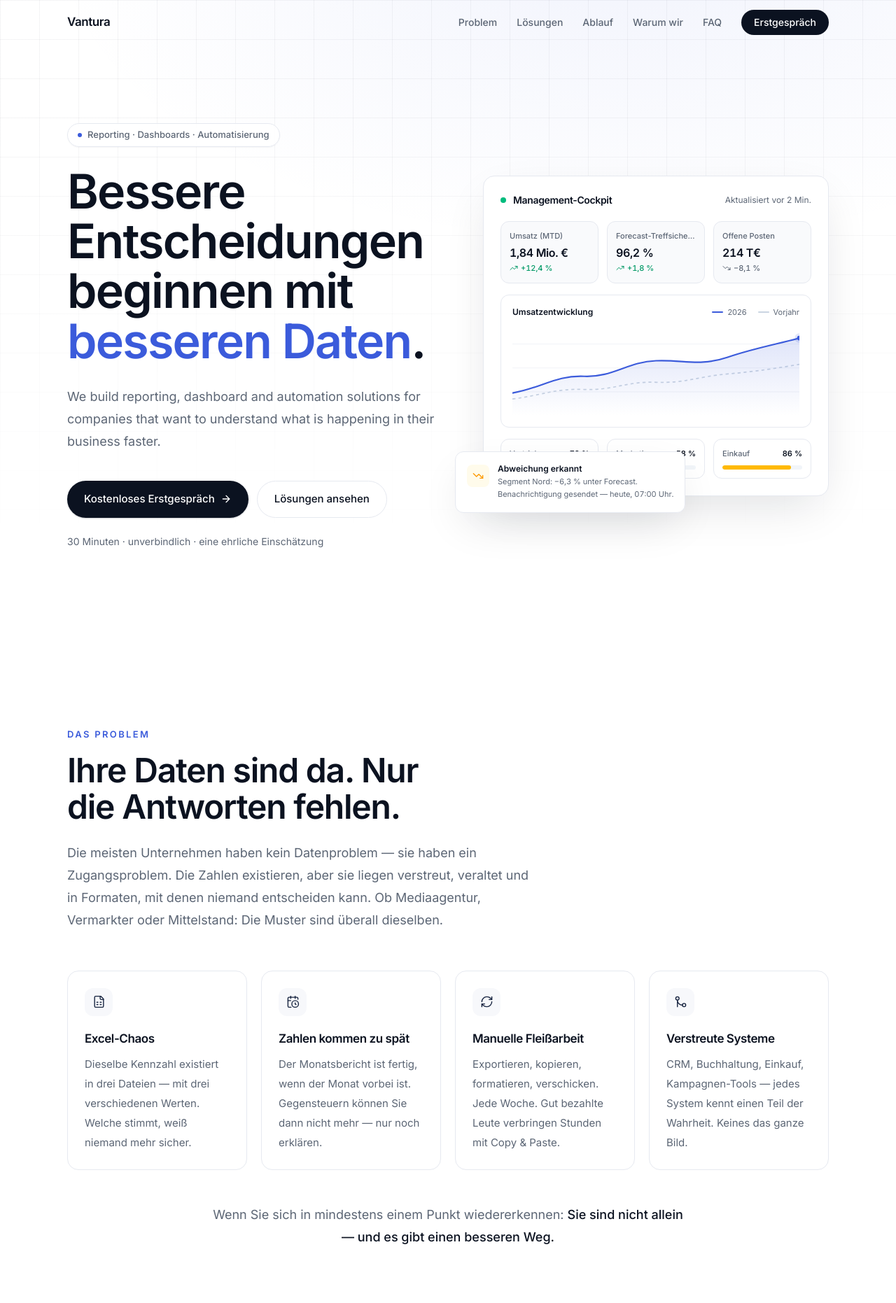
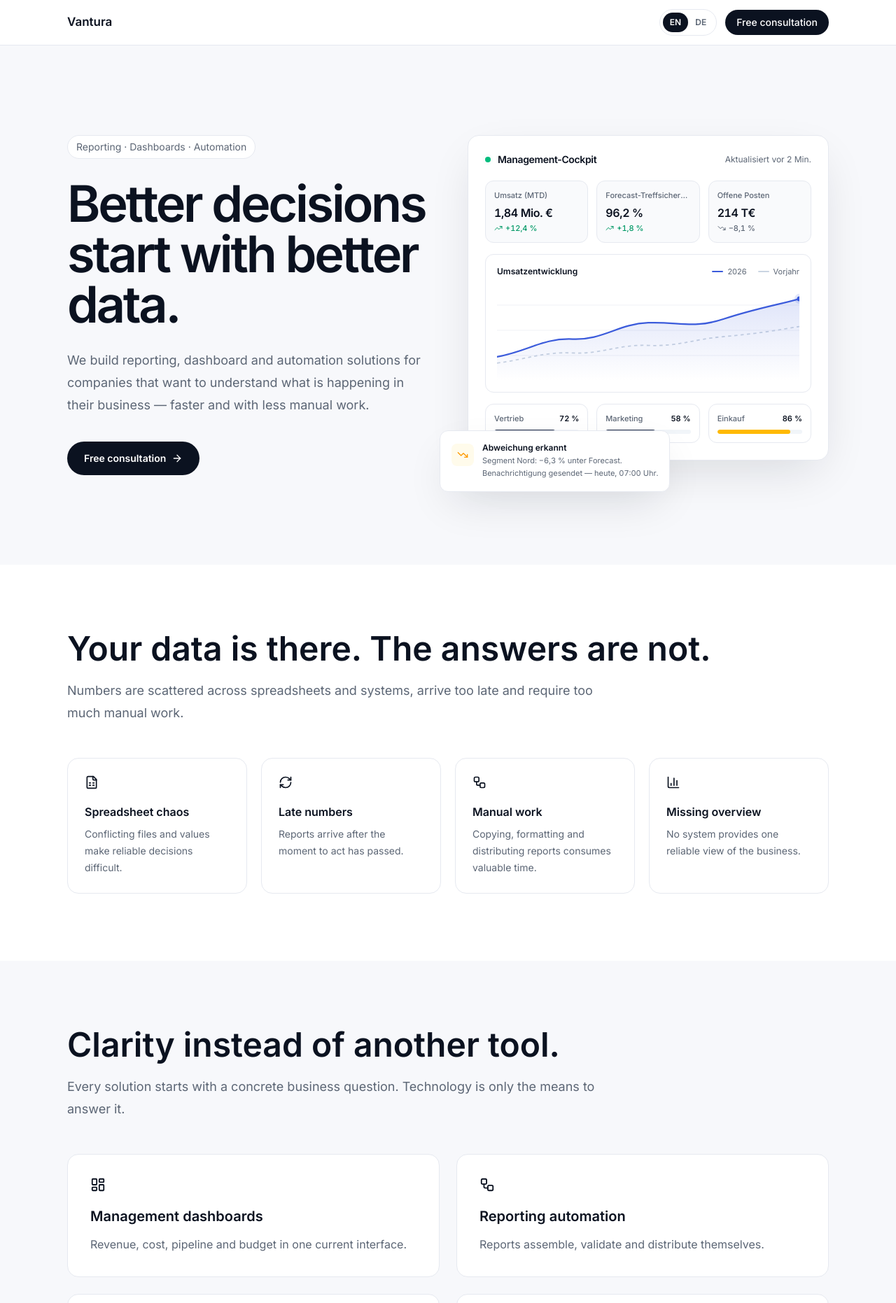
Before and after one commit to rem0ulade/vantura-neu, a Next.js app: page / in a window 1280 px wide. Shown: the top 1862 px of the page at 70% size. Built offline with nearby package versions, Linux system fonts and the light colour scheme.

Commit message:
Set English home page

```diff
--- a/app/page.tsx
+++ b/app/page.tsx
@@ -1,37 +1,12 @@
-import { Navbar } from '@/components/sections/Navbar'
-import { Hero } from '@/components/sections/Hero'
-import { Problem } from '@/components/sections/Problem'
-import { Cost } from '@/components/sections/Cost'
-import { Solutions } from '@/components/sections/Solutions'
-import { Showcase } from '@/components/sections/Showcase'
-import { Process } from '@/components/sections/Process'
-import { WhyUs } from '@/components/sections/WhyUs'
-import { References } from '@/components/sections/References'
-import { Faq } from '@/components/sections/Faq'
-import { Cta } from '@/components/sections/Cta'
-import { Footer } from '@/components/sections/Footer'
+import type { Metadata } from 'next'
+import { LocalizedHome } from '@/components/LocalizedHome'
 
-/**
- * Dramaturgie der Seite:
- * Problem → Schmerz → Lösung → Beweis → Ablauf → Vertrauen → Abschluss
- */
+export const metadata: Metadata = {
+  title: 'Reporting, Dashboards & Automation | Vantura',
+  description: 'Reporting, dashboards, forecasting and automation for companies that want to understand their business faster.',
+  alternates: { canonical: '/', languages: { en: '/', de: '/de/' } },
+}
+
 export default function Home() {
-  return (
-    <>
-      <Navbar />
-      <main>
-        <Hero />
-        <Problem />
-        <Cost />
-        <Solutions />
-        <Showcase />
-        <Process />
-        <WhyUs />
-        <References />
-        <Faq />
-        <Cta />
-      </main>
-      <Footer />
-    </>
-  )
+  return <LocalizedHome locale="en" />
 }
```
